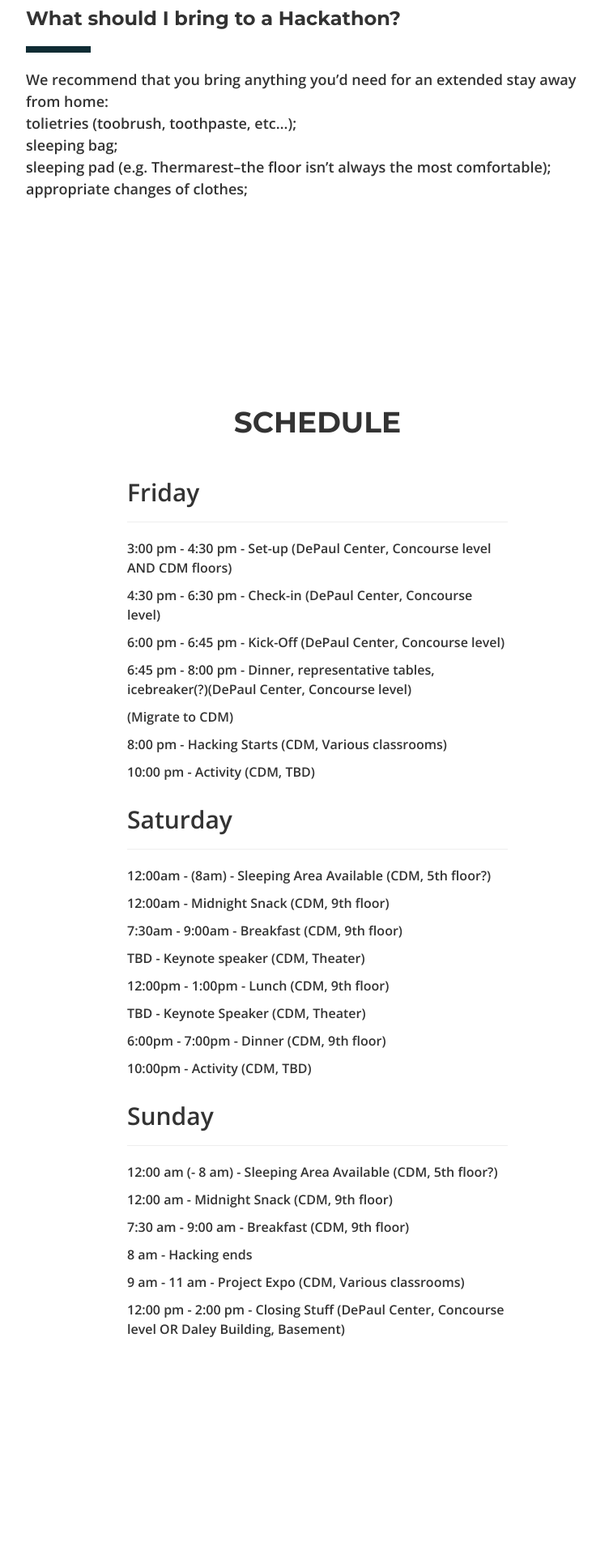
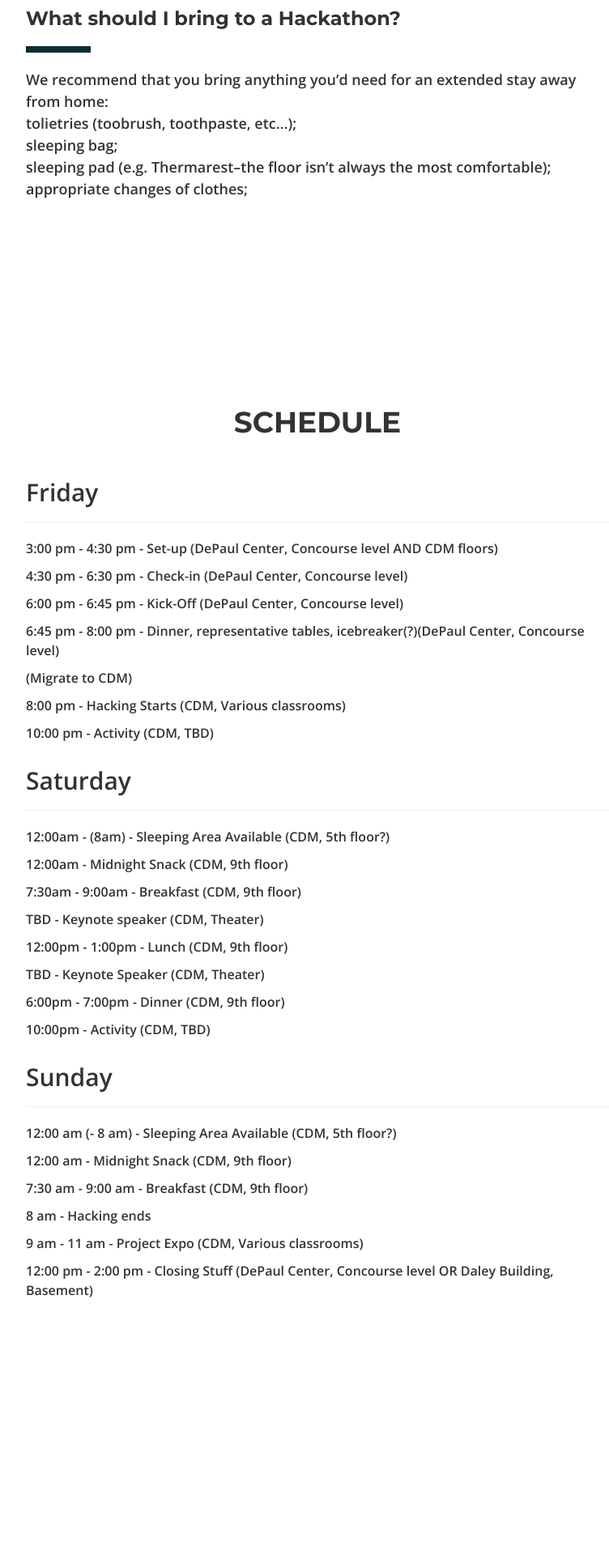
Before and after one commit to aoganezo/demonhacksTemp, a Jekyll site: the page built from index.html, in a window 1280 px wide. Shown: the part 2776-4696 px from the top of the page at 81% size, without its empty margins (248-1000 px from the left). Built offline with Jekyll 4.4.1, drawn with Linux system fonts in a browser that asks for light colours; nearby versions of some CDN libraries; after the commit the page ends 4648 px from its top, so only the background shows below that.

Commit message:
nesting day's events

```diff
--- a/index.html
+++ b/index.html
@@ -54,7 +54,7 @@ layout: default
     <div class="row">
       <div class="col-xs-12 col-sm-8 col-sm-offset-2">
         {% for item in site.event.schedule %}
-        <div class="day col-xs-12 col-sm-8 col-sm-offset-2">
+        <div class="day col-xs-12">
          <h2> {{ item.day | markdownify }} </h2>
           <hr>
           <!-- <div class="event">         -->
```
